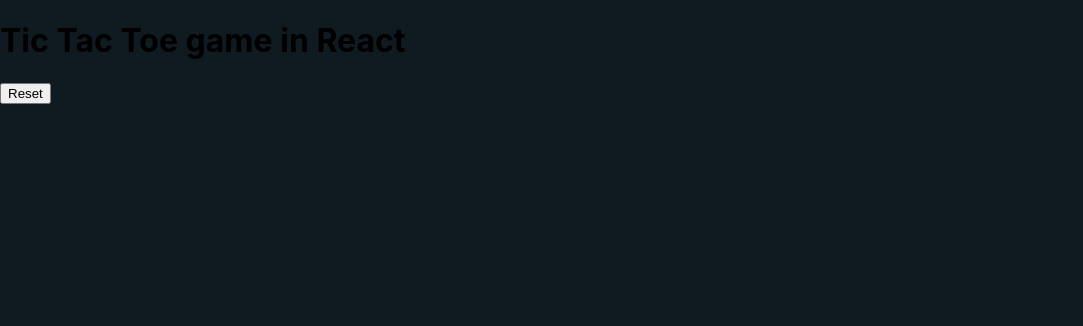
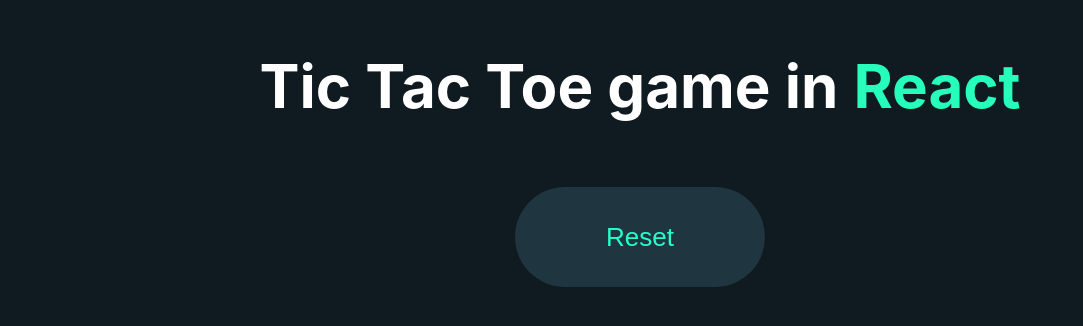
Before and after one commit to Liyo08/React-Tictactoe-Game, a React (Create React App) app: page / in a window 1280 px wide. Shown: the top 326 px of the page, without its empty margins (0-1083 px from the left). Built offline with nearby package versions, Linux system fonts and the light colour scheme.

Commit message:
Styling done for Container, Header and Reset button

```diff
--- a/src/Components/TicTacToe/TicTacToe.css
+++ b/src/Components/TicTacToe/TicTacToe.css
@@ -0,0 +1,37 @@
+.container {
+    text-align: center;
+}
+
+.title {
+    display: flex;
+    justify-content: center;
+    font-size: 60px;
+    color: white;
+    margin-top: 50px;
+}
+
+.title span {
+    color: #26ffbc;
+    padding-left: 15px;
+}
+
+.reset {
+    width: 250px;
+    height: 100px;
+    border: none;
+    outline: none;
+    cursor: pointer;
+    border-radius: 50px;
+    background: #1f3540;
+    color: #26ffcb;
+    margin-top: 25px;
+    font-size: 26px;
+    margin-bottom: 50px;
+
+}
+.reset:hover {
+    transition: 0.3s;
+    transform: scale(1.1);
+    background: #26ffcb;
+    color: #1f3540;
+}
```
